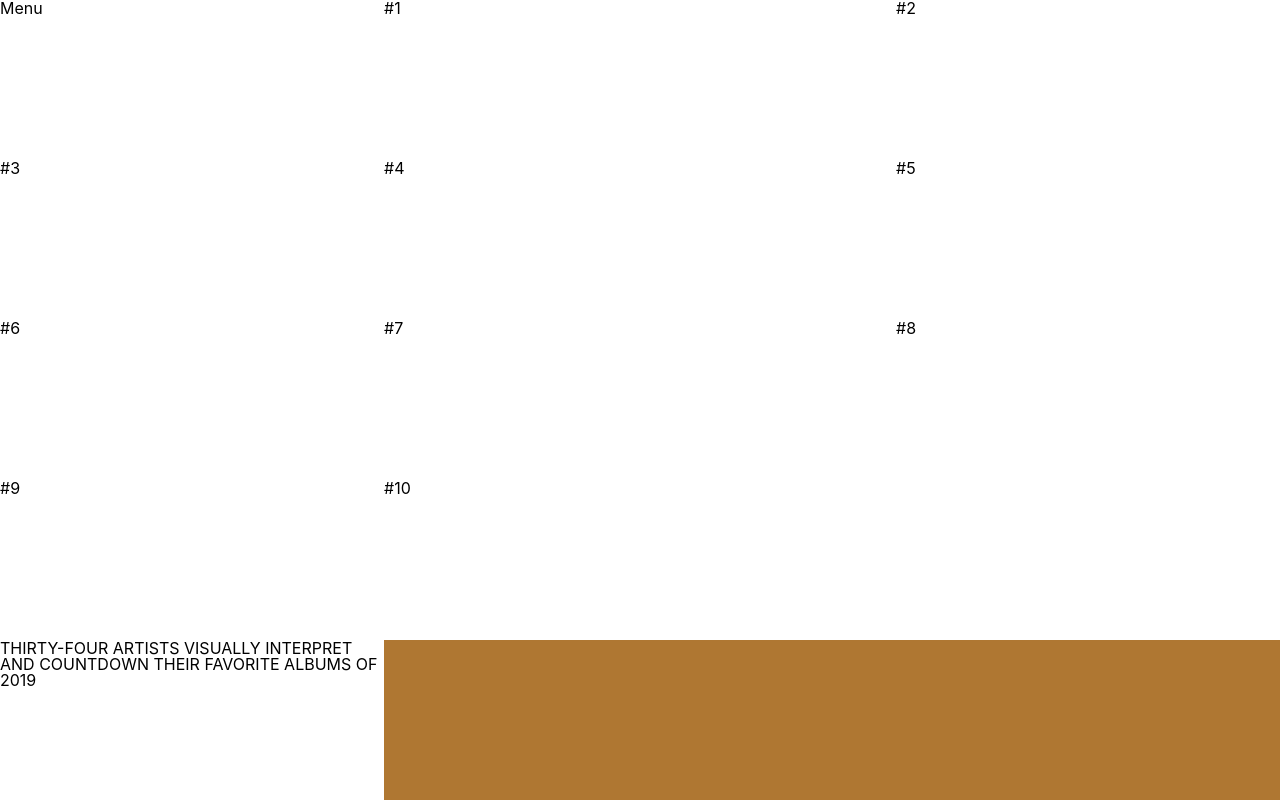
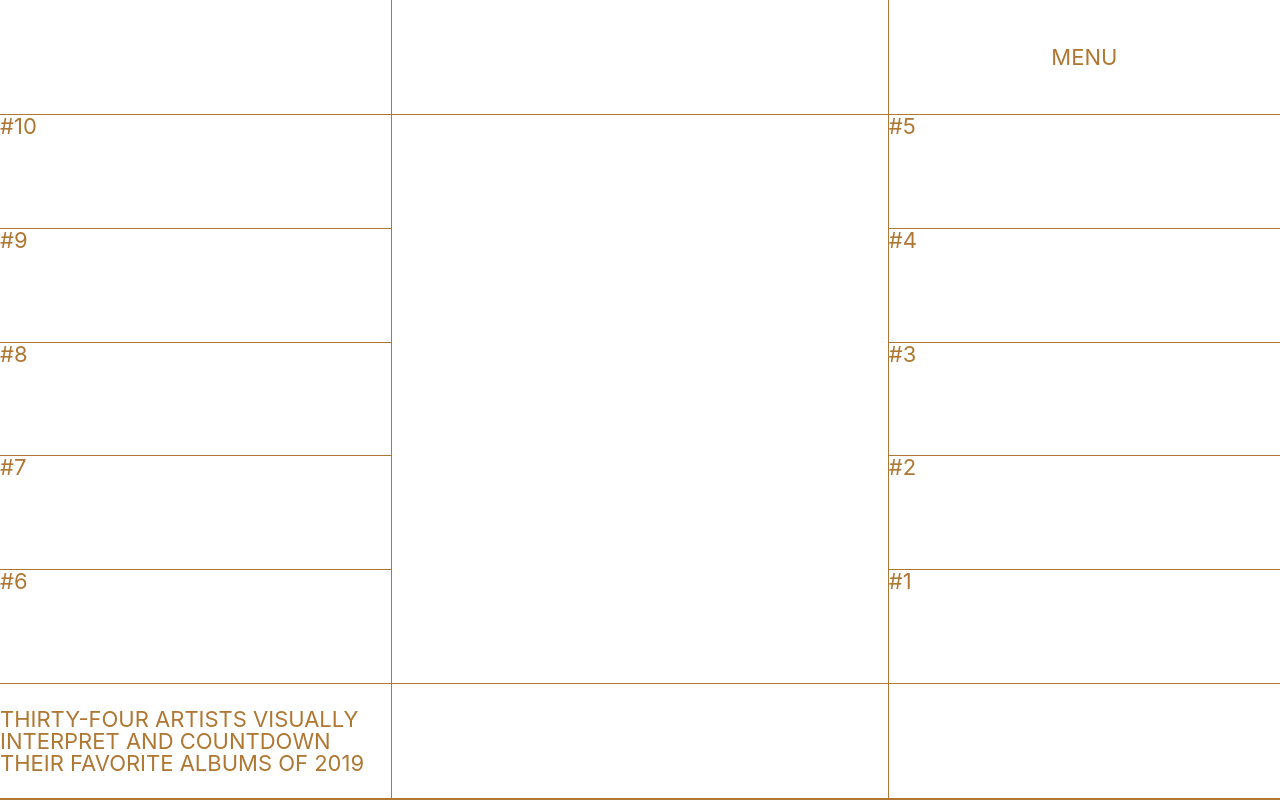
Before and after one commit to youna9652/10x19-clone, a website: page index.html in a window 1280 px wide. Drawn offline with Linux system fonts and the light colour scheme.

Commit message:
started layout

```diff
--- a/index.html
+++ b/index.html
@@ -9,21 +9,36 @@
     <title>(S)CSS MasterClass</title>
   </head>
   <body>
+    <span></span>
+    <span></span>
     <span class="menu">Menu</span>
-    <div class="number">#1</div>
-    <div class="number">#2</div>
-    <div class="number">#3</div>
-    <div class="number">#4</div>
-    <div class="number">#5</div>
-    <div class="number">#6</div>
-    <div class="number">#7</div>
-    <div class="number">#8</div>
-    <div class="number">#9</div>
-    <div class="number">#10</div>
+    <span class="number__row">
+      <div class="number">#10</div>
+      <div class="number">#9</div>
+      <div class="number">#8</div>
+      <div class="number">#7</div>
+      <div class="number">#6</div>
+    </span>
+    <span class="number__row">
+      <div class="number">#5</div>
+      <div class="number">#4</div>
+      <div class="number">#3</div>
+      <div class="number">#2</div>
+      <div class="number">#1</div>
+    </span>
+
     <div class="center-image"></div>
     <span class="scrolling__text"
       >THIRTY-FOUR ARTISTS VISUALLY INTERPRET AND COUNTDOWN THEIR FAVORITE
       ALBUMS OF 2019</span
     >
+    <span></span>
+    <span></span>
+    <span></span>
+    <span></span>
+    <span></span>
+    <span></span>
+    <span></span>
+    <span></span>
   </body>
 </html>
--- a/src/scss/styles.scss
+++ b/src/scss/styles.scss
@@ -10,9 +10,33 @@ body {
   height: 100vh;
   background-color: $bg;
   display: grid;
-  grid-template-columns: 1.5fr 2fr 1.5fr;
-  grid-template-rows: repeat(auto-fit, minmax(100px, 1fr));
+  grid-template-columns: 1.5fr 1.9fr 1.5fr;
+  grid-template-rows: 1fr 5fr 1fr;
+  gap: 1px;
   & > * {
     background-color: white;
+    display: flex;
+    justify-content: center;
+    align-items: center;
+    color: $bg;
+    font-size: 22px;
+    text-transform: uppercase;
+  }
+  .menu {
+    // grid-column-start: -2;
+  }
+  .center-image {
+    grid-column: 2 / -2;
+    grid-row: 2 / -2;
+  }
+  .number__row {
+    background-color: $bg;
+    display: grid;
+    grid-template-columns: 1fr;
+    gap: 1px;
+    align-items: stretch;
+    .number {
+      background-color: white;
+    }
   }
 }
```
Also changed, not shown: dist/css/styles.css.
